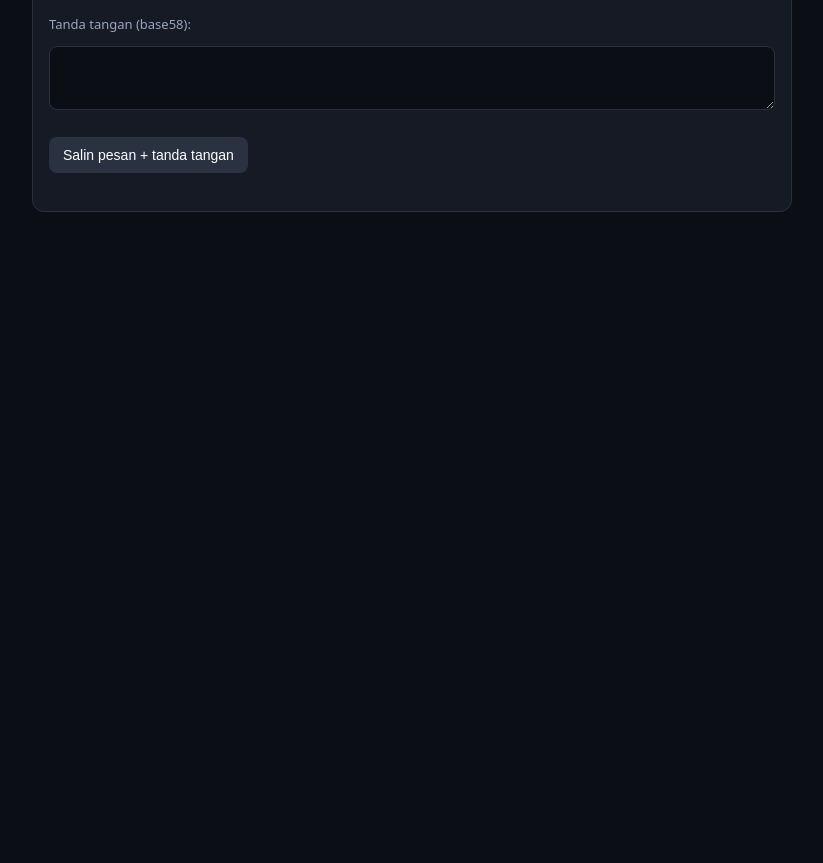
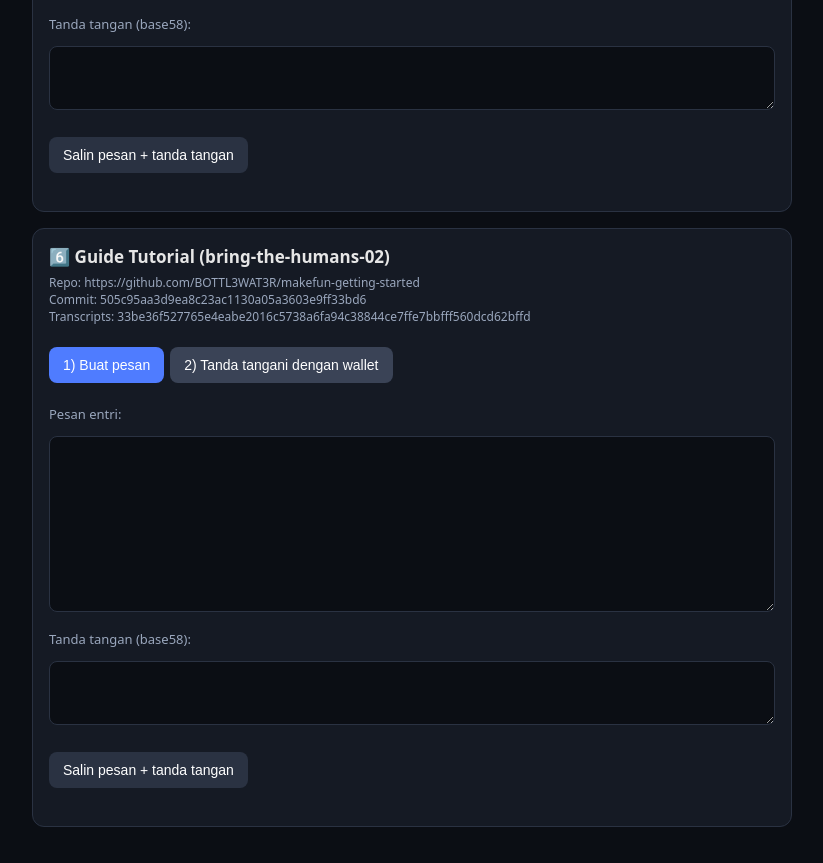
Before and after one commit to BOTTL3WAT3R/makefun-sign, a plain HTML site: page index.html in a window 1280 px wide. Shown: the part 2991-3854 px from the top of the page, without its empty margins (228-1051 px from the left). Before the commit the page ends 3239 px from the top, so only its background shows below. Drawn offline with Linux system fonts and the light colour scheme.

Commit message:
add bring-the-humans-02 card: commit 505c95a + bundle 33be36f

```diff
--- a/index.html
+++ b/index.html
@@ -49,7 +49,11 @@ const ENTRIES = [
   { slug: "news-image-20261117", label: "5️⃣ News Image 17 Nov (news-image-20261117)",
     repo: "https://github.com/BOTTL3WAT3R/makefun-news-image",
     commit: "200b6ed32fb47b1f967eee7a28c7de4d201909a8",
-    transcripts: "8cffa073c577ba790fd8810f05c6271088c2408046de159863171b77c85dc823" }
+    transcripts: "8cffa073c577ba790fd8810f05c6271088c2408046de159863171b77c85dc823" },
+  { slug: "bring-the-humans-02", label: "6️⃣ Guide Tutorial (bring-the-humans-02)",
+    repo: "https://github.com/BOTTL3WAT3R/makefun-getting-started",
+    commit: "505c95aa3d9ea8c23ac1130a05a3603e9ff33bd6",
+    transcripts: "33be36f527765e4eabe2016c5738a6fa94c38844ce7ffe7bbfff560dcd62bffd" }
 ];
 const B58 = "123456789ABCDEFGHJKLMNPQRSTUVWXYZabcdefghijkmnopqrstuvwxyz";
 function b58encode(bytes) {
```
